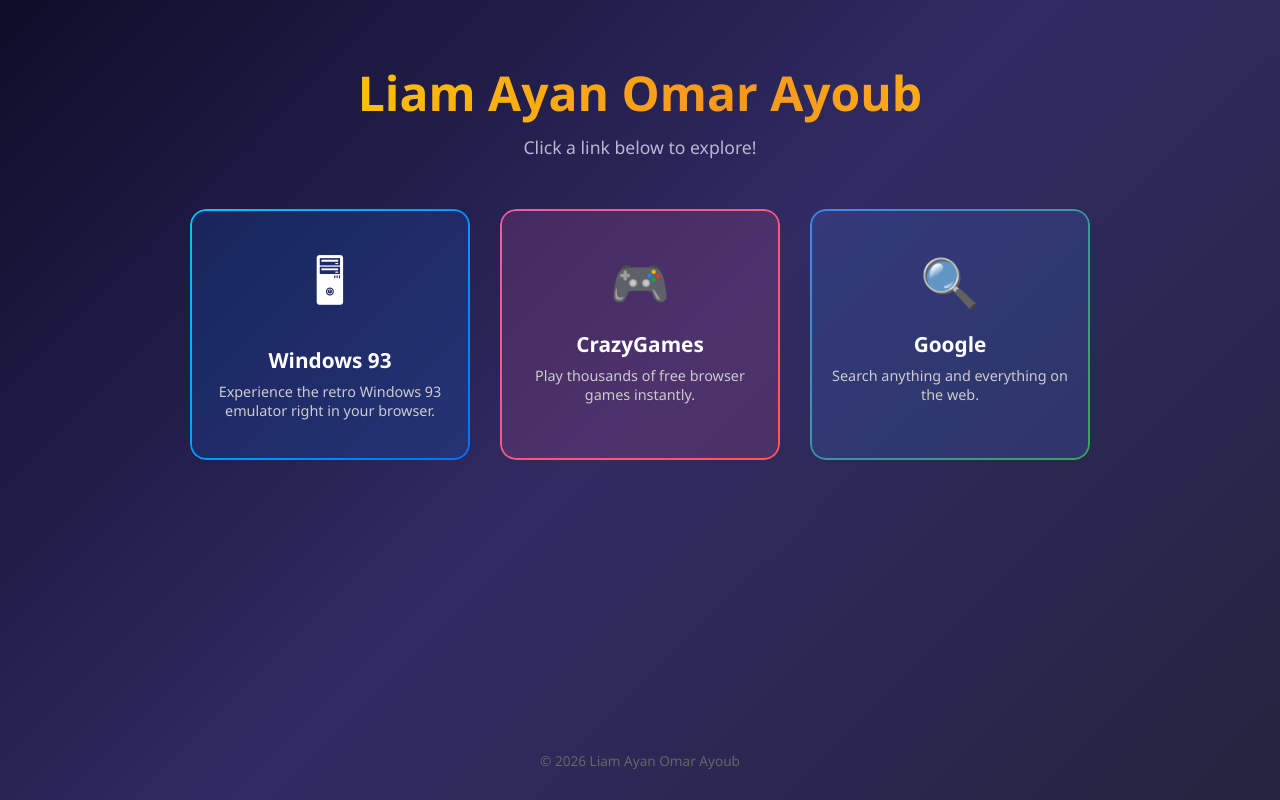
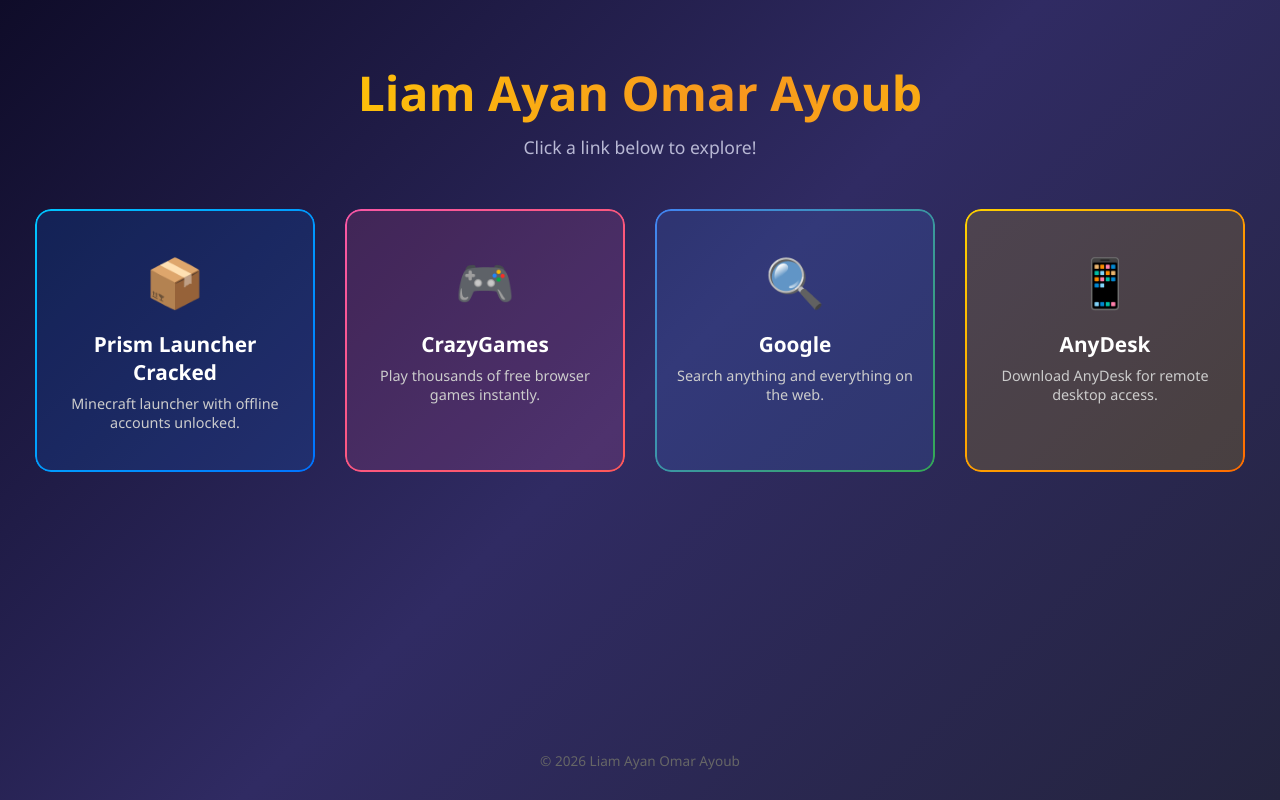
Before and after one commit to liamuri2016-cmyk/Liam-Ayan-Omar-Ayoub, a plain HTML site: page index.html in a window 1280 px wide. Drawn offline with Linux system fonts and the light colour scheme.

Commit message:
Replace Windows 93 with Prism Launcher Cracked, add AnyDesk

```diff
--- a/index.html
+++ b/index.html
@@ -95,6 +95,7 @@
     .card-win93 { --c1: #00c6ff; --c2: #0072ff; background: rgba(0, 114, 255, 0.15); }
     .card-crazy { --c1: #f857a6; --c2: #ff5858; background: rgba(248, 87, 166, 0.15); }
     .card-google { --c1: #4285f4; --c2: #34a853; background: rgba(66, 133, 244, 0.15); }
+    .card-anydesk { --c1: #ffd200; --c2: #ff6b00; background: rgba(255, 210, 0, 0.15); }
 
     footer {
       margin-top: auto;
@@ -127,10 +128,10 @@
 
   <section class="links">
 
-    <a class="card card-win93" href="https://www.windows93.net" target="_blank" rel="noopener">
-      <div class="icon">&#x1F5A5;</div>
-      <h2>Windows 93</h2>
-      <p>Experience the retro Windows 93 emulator right in your browser.</p>
+    <a class="card card-win93" href="https://github.com/Diegiwg/PrismLauncher-Cracked" target="_blank" rel="noopener">
+      <div class="icon">&#x1F4E6;</div>
+      <h2>Prism Launcher Cracked</h2>
+      <p>Minecraft launcher with offline accounts unlocked.</p>
     </a>
 
     <a class="card card-crazy" href="https://www.crazygames.com" target="_blank" rel="noopener">
@@ -145,6 +146,12 @@
       <p>Search anything and everything on the web.</p>
     </a>
 
+    <a class="card card-anydesk" href="https://anydesk.com/en/downloads" target="_blank" rel="noopener">
+      <div class="icon">&#x1F4F1;</div>
+      <h2>AnyDesk</h2>
+      <p>Download AnyDesk for remote desktop access.</p>
+    </a>
+
   </section>
 
   <footer>&copy; 2026 Liam Ayan Omar Ayoub</footer>
```
